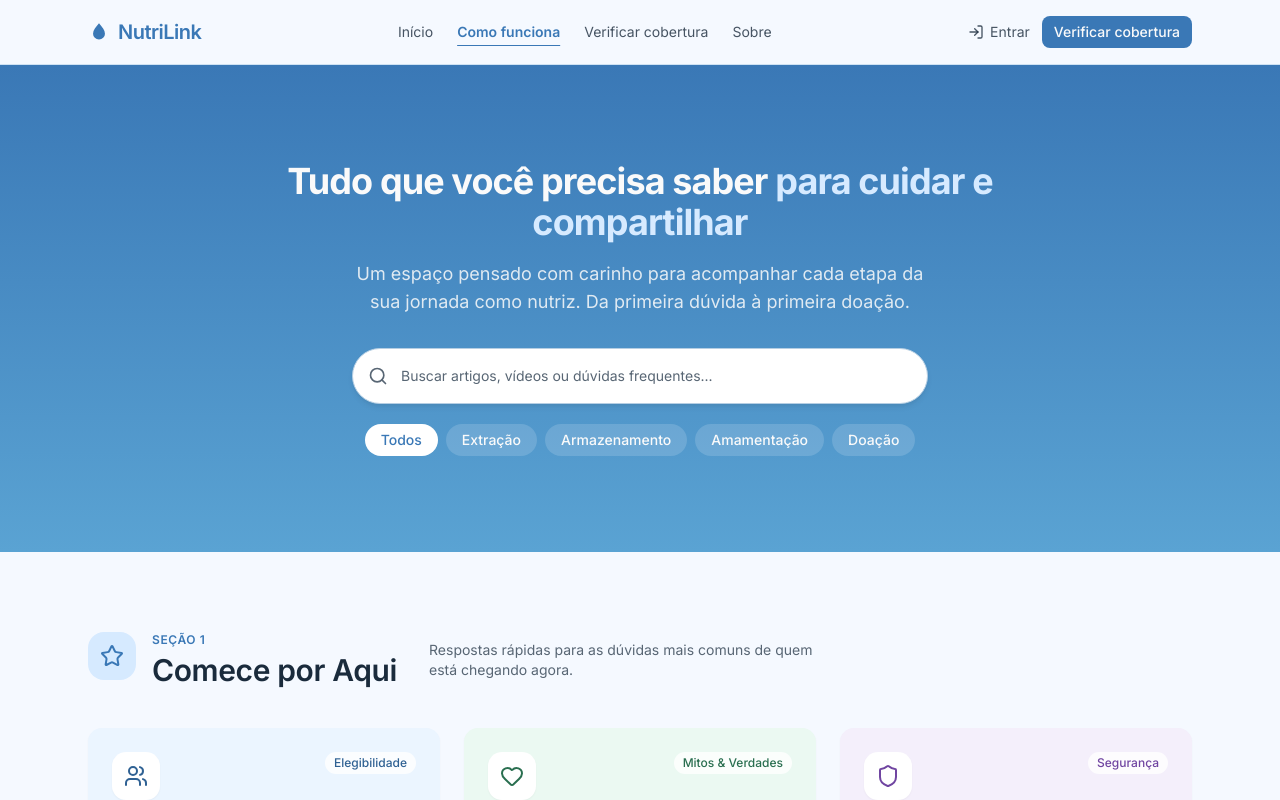
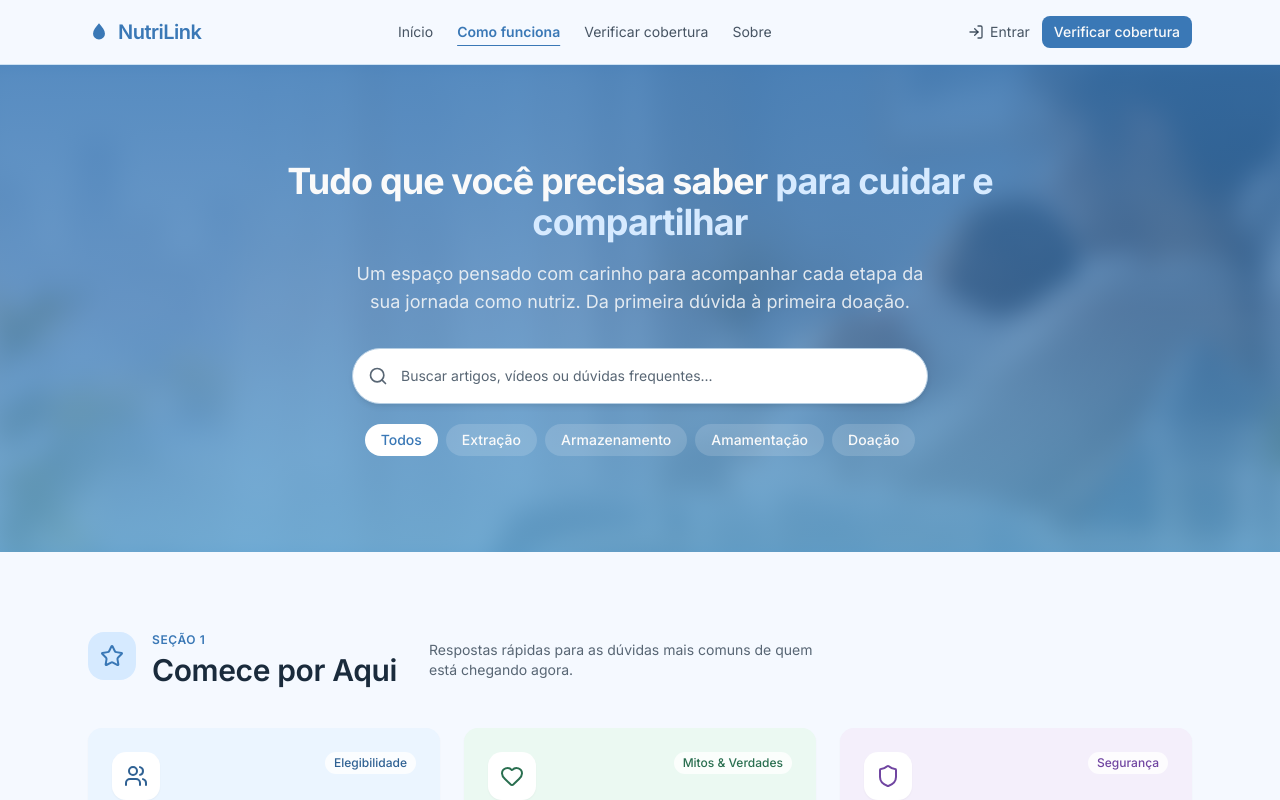
Before and after one commit to RuyFichman/eurofarma, a Next.js app: page /como-funciona in a window 1280 px wide. Shown: the top 800 px of the page. Built offline with nearby package versions, Linux system fonts and the light colour scheme; no server answers.

Commit message:
feat(content): add decorative hero background

```diff
--- a/components/shared/content-hero.tsx
+++ b/components/shared/content-hero.tsx
@@ -1,3 +1,4 @@
+import Image from 'next/image'
 import { Search } from 'lucide-react'
 
 import { Input } from '@/components/ui/input'
@@ -8,8 +9,22 @@ export function ContentHero() {
   const { hero } = CONTENT
 
   return (
-    <section className="from-primary to-chart-3 text-primary-foreground bg-gradient-to-b">
-      <div className="mx-auto max-w-3xl px-6 py-16 text-center md:py-24">
+    <section className="bg-primary text-primary-foreground relative isolate overflow-hidden">
+      <Image
+        src="/images/como-funciona-hero.png"
+        alt=""
+        fill
+        priority
+        sizes="100vw"
+        aria-hidden="true"
+        className="scale-105 object-cover opacity-75 blur-md"
+      />
+      <div
+        aria-hidden="true"
+        className="from-primary/80 via-primary/65 to-chart-3/75 absolute inset-0 bg-gradient-to-b"
+      />
+
+      <div className="relative mx-auto max-w-3xl px-6 py-16 text-center md:py-24">
         <h1>
           {hero.titleLead}{' '}
           <span className="text-secondary block sm:inline">
```
Also changed, not shown: public/images/como-funciona-hero.png (added).
